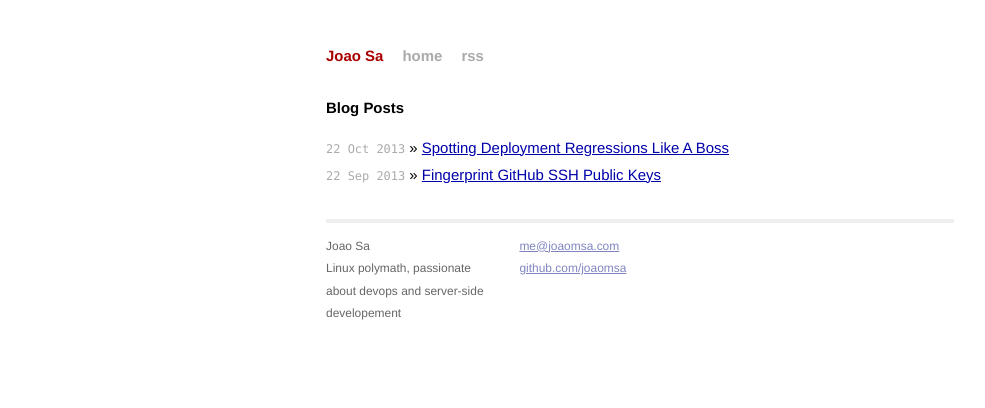
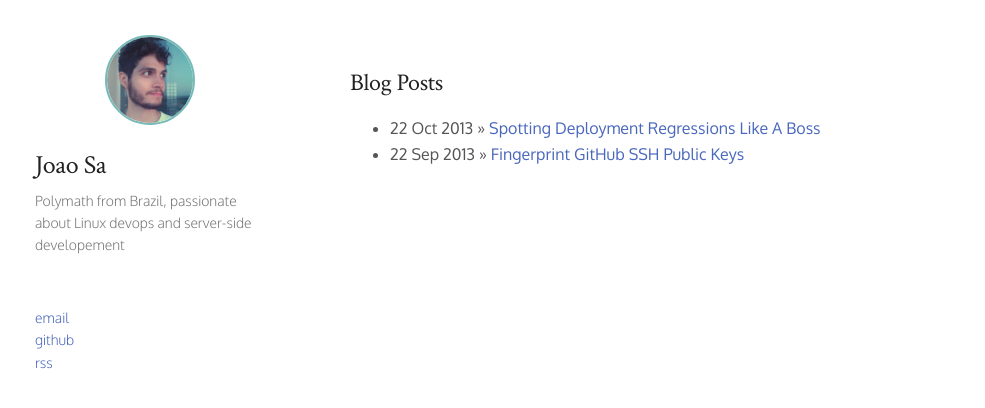
Before and after one commit to joaomsa/joaomsa.github.io, a Jekyll site: the page built from index.html, in a window 1280 px wide and 900 px high. Shown: the top 408 px of the window, without its empty margins (0-985 px from the left). Built offline with Jekyll 4.4.1, drawn with Linux system fonts in a browser that asks for light colours; Markdown is read by kramdown in place of the engine named in the settings.

Commit message:
Completely restyle blog from default theme
- Add Disqus for comments

```diff
--- a/_layouts/default.html
+++ b/_layouts/default.html
@@ -10,6 +10,7 @@
     <link rel="stylesheet" href="/css/syntax.css">
 
     <!-- Custom CSS -->
+    <link href='http://fonts.googleapis.com/css?family=Oxygen:400,300|Crimson+Text' rel='stylesheet' type='text/css'>
     <link rel="stylesheet" href="/css/main.css">
 
     <!-- Google Analytics -->
@@ -23,33 +24,25 @@
     </script>
   </head>
   <body>
+    <aside>
+      <img id="avatar" src="/assets/profile.jpg" ></img>
 
-        <div class="site">
-          <div class="header">
-            <h1 class="title"><a href="/">{{ site.name }}</a></h1>
-            <a class="extra" href="/">home</a>
-            <a class="extra" href="/rss.xml">rss</a>
-          </div>
+      <section id="bio">
+        <h1>{{ site.name }}</h1>
+        Polymath from Brazil, passionate about Linux devops and server-side developement
+      </section>
 
+      <section id="contact">
+        <a href="mailto:me@joaomsa.com">email</a>
+        <br />
+        <a href="https://github.com/joaomsa">github</a>
+        <br />
+        <a href="/rss.xml">rss</a>
+      </section>
+    </aside>
+
+    <article>
       {{ content }}
-
-          <div class="footer">
-            <div class="contact">
-              <p>
-                Joao Sa<br />
-                Linux polymath, passionate<br />
-                about devops and server-side<br />
-                developement<br />
-              </p>
-            </div>
-            <div class="contact">
-              <p>
-                <a href="mailto:me@joaomsa.com">me@joaomsa.com</a><br />
-                <a href="https://github.com/joaomsa">github.com/joaomsa</a><br />
-              </p>
-            </div>
-          </div>
-        </div>
-
+    <article>
   </body>
 </html>
--- a/css/main.css
+++ b/css/main.css
@@ -1,160 +1,114 @@
-/*****************************************************************************/
-/*
-/* Common
-/*
-/*****************************************************************************/
-
-/* Global Reset */
 * {
-  margin: 0;
-  padding: 0;
+    -webkit-box-sizing: border-box;
+       -moz-box-sizing: border-box;
+            box-sizing: border-box;
 }
 
-html, body { height: 100%; }
-
 body {
-  background-color: #FFF;
-  font: 13.34px Helvetica, Arial, sans-serif;
-  font-size: small;
-  text-align: center;
+    color: #555;
+    font-family: "Oxygen",sans-serif;
+    font-size: 16px;
+    font-weight: 400;
+    line-height: 1.6;
+    margin: 0;
 }
 
 h1, h2, h3, h4, h5, h6 {
-  font-size: 100%; }
-
-h1 { margin-bottom: 1em; }
-p { margin: 1em 0; }
-
-a         { color: #00a; }
-a:hover   { color: #000; }
-a:visited { color: #a0a; }
-
-/*****************************************************************************/
-/*
-/* Home
-/*
-/*****************************************************************************/
-ul.posts {
-  list-style-type: none;
-  margin-bottom: 2em;
+    color: #222;
+    font-family: "Crimson Text",Crimson,Georgia,serif;
+    font-weight: 400;
+    letter-spacing: -0.015em;
+    line-height: 1.1;
 }
 
-ul.posts li {
-  line-height: 1.75em;
+a {
+    color: #4967bc;
+    text-decoration: none;
 }
 
-ul.posts span {
-  color: #aaa;
-  font-family: Monaco, "Courier New", monospace;
-  font-size: 80%;
+a:hover {
+    text-decoration: underline;
 }
 
-/*****************************************************************************/
-/*
-/* Site
-/*
-/*****************************************************************************/
-
-.site {
-  font-size: 115%;
-  text-align: justify;
-  width: 42em;
-  margin: 3em auto 2em;
-  line-height: 1.5em;
+a:visited {
+    color: #c24fa7;
 }
 
-.site .header a {
-  font-weight: bold;
-  text-decoration: none;
+aside {
+    font-size: 14px;
+    font-weight: 300;
+    height: 100%;
+    width: 300px;
+    padding: 35px;
+    position: fixed;
+    top: 0;
 }
 
-.site .header h1.title {
-  display: inline-block;
-  margin-bottom: 2em;
+#avatar {
+    border-radius: 50%;
+    border: 2px solid #76bbb8;
+    display: block;
+    margin: auto;
+    width: 90px;
 }
 
-.site .header h1.title a {
-  color: #a00;
+#bio {
+    color: #777;
+    margin-bottom: 50px;
+    margin-top: 0;
 }
 
-.site .header h1.title a:hover {
-  color: #000;
+#bio h1 {
+    font-size: 26px;
+    font-weight: normal;
+    margin-bottom: 10px;
 }
 
-.site .header a.extra {
-  color: #aaa;
-  margin-left: 1em;
+article {
+    margin: 40px auto;
+    max-width: 600px;
+    padding: 10px; /* Figure out why */
 }
 
-.site .header a.extra:hover {
-  color: #000;
+article pre {
+    overflow-x: auto;
+    font-size: 12px;
 }
 
-.site .meta {
-  color: #aaa;
+article .meta {
+    color: #aaa;
+    font-size: 13px;
 }
 
-.site .footer {
-  font-size: 80%;
-  color: #666;
-  border-top: 4px solid #eee;
-  margin-top: 2em;
-  overflow: hidden;
+@media (max-width: 1220px){
+    article {
+        margin: 40px 0 0 320px;
+    }
 }
 
-.site .footer .contact {
-  float: left;
-  margin-right: 3em;
+@media (max-width: 800px){
+    aside {
+        height: auto;
+        padding: 10px;
+        position: static;
+        width: 100%;
+    }
+
+    #bio {
+        margin-bottom: 0;
+        text-align: center;
+    }
+
+    #bio h1 {
+        font-size: 30px;
+        margin-top: 10px;
+    }
+
+    #contact {
+        display: none;
+    }
+
+    article {
+        margin: 0 auto;
+    }
 }
-
-.site .footer .contact a {
-  color: #8085C1;
-}
-
-.site .footer .rss {
-  margin-top: 1.1em;
-  margin-right: -.2em;
-  float: right;
-}
-
-.site .footer .rss img {
-  border: 0;
-}
-
-/*****************************************************************************/
-/*
-/* Posts
-/*
-/*****************************************************************************/
-
-/* standard */
-.post pre {
-  border: 1px solid #ddd;
-  background-color: #eef;
-  padding: 0 .4em;
-}
-
-.post ul, .post ol {
-  margin-left: 1.35em;
-}
-
-.post code {
-  border: 1px solid #ddd;
-  background-color: #eef;
-  padding: 0 .2em;
-}
-
-.post pre code {
-  border: none;
-}
-
-/* terminal */
-.post pre.terminal {
-  border: 1px solid #000;
-  background-color: #333;
-  color: #FFF;
-}
-
-.post pre.terminal code {
-  background-color: #333;
-}
```
Also changed, not shown: _layouts/post.html (+23 -2 lines), assets/profile.jpg (added). Lines whose indentation alone changed are shown as unchanged.
